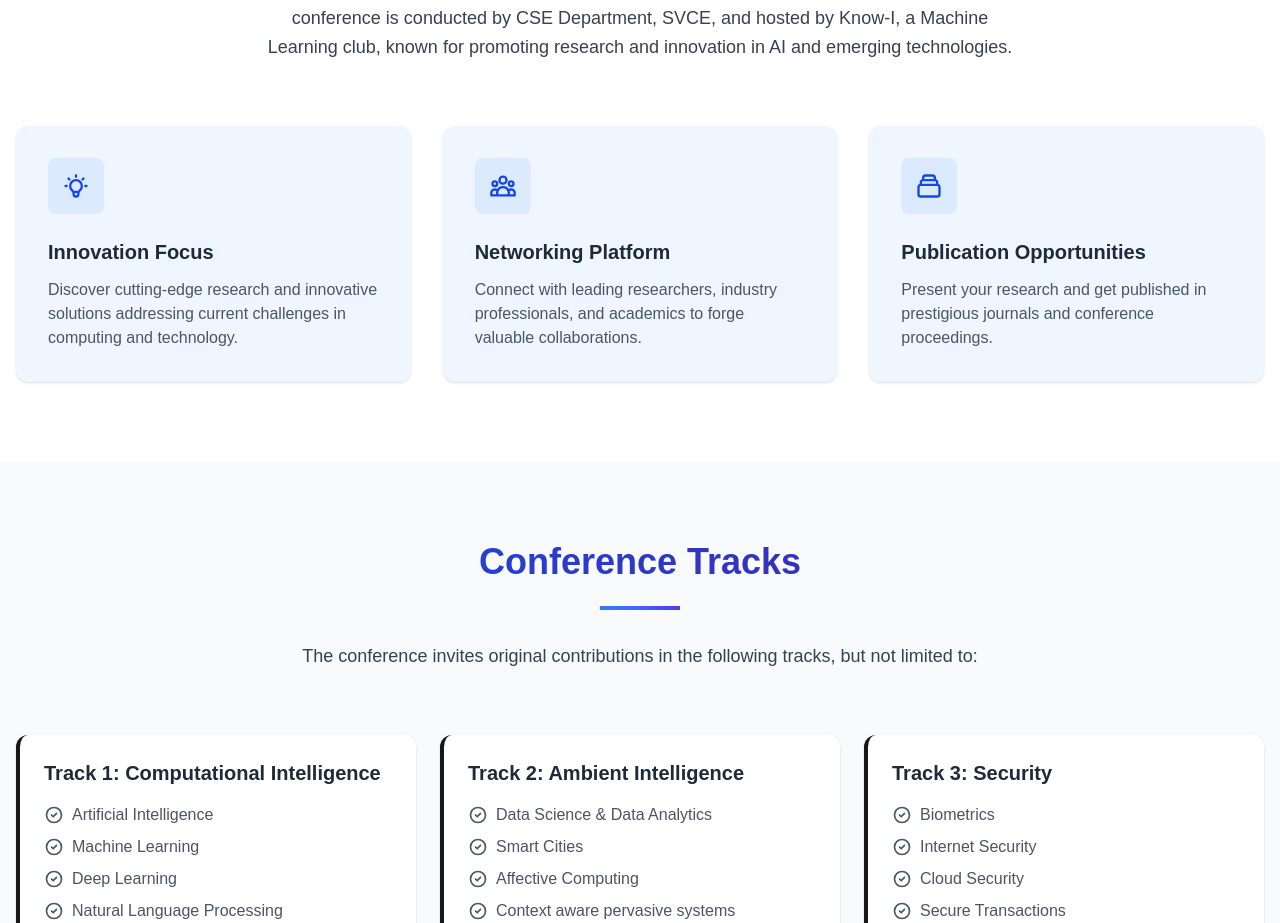
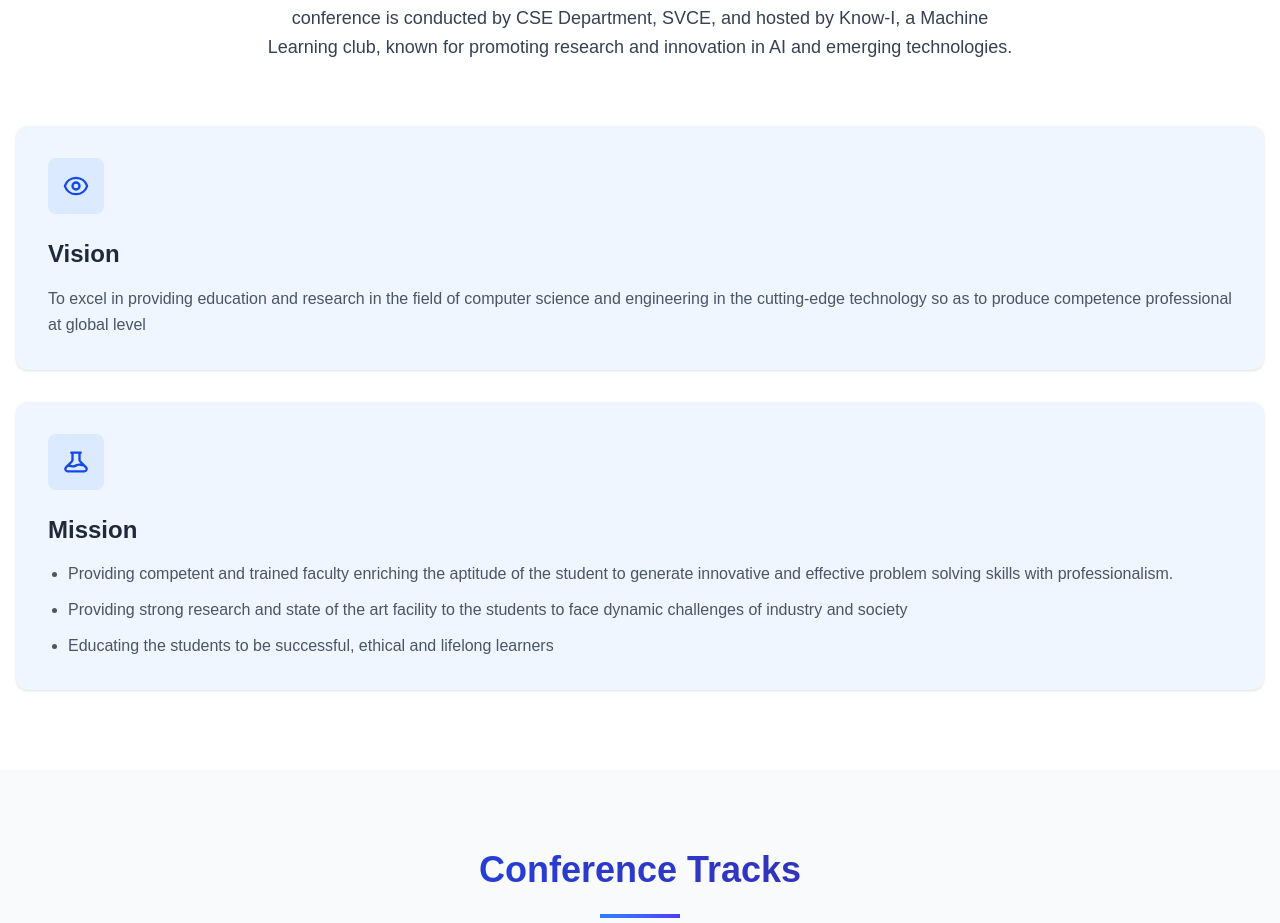
Before and after one commit to kartheesan05/ncic, a Next.js app: page / in a window 1280 px wide. Shown: the part 968-1891 px from the top of the page. Built offline with nearby package versions, Linux system fonts and the light colour scheme.

Commit message:
vision mission

```diff
--- a/src/app/page.jsx
+++ b/src/app/page.jsx
@@ -328,47 +328,47 @@ export default function Home() {
             </div>
 
             <motion.div
-              className="grid grid-cols-1 md:grid-cols-3 gap-8"
+              className="grid grid-cols-1 gap-8"
               variants={staggerContainer}
               initial="hidden"
               animate={aboutInView ? "visible" : "hidden"}
             >
-              {[
-                {
-                  icon: <svg xmlns="http://www.w3.org/2000/svg" fill="none" viewBox="0 0 24 24" stroke="currentColor" className="w-7 h-7">
-                    <path strokeLinecap="round" strokeLinejoin="round" strokeWidth={2} d="M9.663 17h4.673M12 3v1m6.364 1.636l-.707.707M21 12h-1M4 12H3m3.343-5.657l-.707-.707m2.828 9.9a5 5 0 117.072 0l-.548.547A3.374 3.374 0 0014 18.469V19a2 2 0 11-4 0v-.531c0-.895-.356-1.754-.988-2.386l-.548-.547z" />
-                  </svg>,
-                  title: "Innovation Focus",
-                  text: "Discover cutting-edge research and innovative solutions addressing current challenges in computing and technology."
-                },
-                {
-                  icon: <svg xmlns="http://www.w3.org/2000/svg" fill="none" viewBox="0 0 24 24" stroke="currentColor" className="w-7 h-7">
-                    <path strokeLinecap="round" strokeLinejoin="round" strokeWidth={2} d="M17 20h5v-2a3 3 0 00-5.356-1.857M17 20H7m10 0v-2c0-.656-.126-1.283-.356-1.857M7 20H2v-2a3 3 0 015.356-1.857M7 20v-2c0-.656.126-1.283.356-1.857m0 0a5.002 5.002 0 019.288 0M15 7a3 3 0 11-6 0 3 3 0 016 0zm6 3a2 2 0 11-4 0 2 2 0 014 0zM7 10a2 2 0 11-4 0 2 2 0 014 0z" />
-                  </svg>,
-                  title: "Networking Platform",
-                  text: "Connect with leading researchers, industry professionals, and academics to forge valuable collaborations."
-                },
-                {
-                  icon: <svg xmlns="http://www.w3.org/2000/svg" fill="none" viewBox="0 0 24 24" stroke="currentColor" className="w-7 h-7">
-                    <path strokeLinecap="round" strokeLinejoin="round" strokeWidth={2} d="M19 11H5m14 0a2 2 0 012 2v6a2 2 0 01-2 2H5a2 2 0 01-2-2v-6a2 2 0 012-2m14 0V9a2 2 0 00-2-2M5 11V9a2 2 0 012-2m0 0V5a2 2 0 012-2h6a2 2 0 012 2v2M7 7h10" />
-                  </svg>,
-                  title: "Publication Opportunities",
-                  text: "Present your research and get published in prestigious journals and conference proceedings."
-                }
-              ].map((feature, i) => (
+              {/* Vision Section */}
               <motion.div
-                  key={i}
                 className="bg-blue-50 rounded-xl p-8 shadow-sm hover:shadow-md transition duration-300"
                 variants={cardVariant}
                 whileHover={{ y: -10, boxShadow: "0 10px 25px -5px rgba(59, 130, 246, 0.2), 0 8px 10px -6px rgba(59, 130, 246, 0.1)" }}
               >
                 <div className="w-14 h-14 bg-blue-100 text-blue-700 rounded-lg flex items-center justify-center mb-6">
-                    {feature.icon}
+                  <svg xmlns="http://www.w3.org/2000/svg" fill="none" viewBox="0 0 24 24" stroke="currentColor" className="w-7 h-7">
+                    <path strokeLinecap="round" strokeLinejoin="round" strokeWidth={2} d="M15 12a3 3 0 11-6 0 3 3 0 016 0z" />
+                    <path strokeLinecap="round" strokeLinejoin="round" strokeWidth={2} d="M2.458 12C3.732 7.943 7.523 5 12 5c4.478 0 8.268 2.943 9.542 7-1.274 4.057-5.064 7-9.542 7-4.477 0-8.268-2.943-9.542-7z" />
+                  </svg>
                 </div>
-                  <h3 className="text-xl font-semibold mb-3 text-gray-800">{feature.title}</h3>
-                  <p className="text-gray-600">{feature.text}</p>
+                <h3 className="text-2xl font-semibold mb-4 text-gray-800">Vision</h3>
+                <p className="text-gray-600 leading-relaxed">
+                  To excel in providing education and research in the field of computer science and engineering in the cutting-edge technology so as to produce competence professional at global level
+                </p>
               </motion.div>
-              ))}
+
+              {/* Mission Section */}
+              <motion.div
+                className="bg-blue-50 rounded-xl p-8 shadow-sm hover:shadow-md transition duration-300"
+                variants={cardVariant}
+                whileHover={{ y: -10, boxShadow: "0 10px 25px -5px rgba(59, 130, 246, 0.2), 0 8px 10px -6px rgba(59, 130, 246, 0.1)" }}
+              >
+                <div className="w-14 h-14 bg-blue-100 text-blue-700 rounded-lg flex items-center justify-center mb-6">
+                  <svg xmlns="http://www.w3.org/2000/svg" fill="none" viewBox="0 0 24 24" stroke="currentColor" className="w-7 h-7">
+                    <path strokeLinecap="round" strokeLinejoin="round" strokeWidth={2} d="M19.428 15.428a2 2 0 00-1.022-.547l-2.387-.477a6 6 0 00-3.86.517l-.318.158a6 6 0 01-3.86.517L6.05 15.21a2 2 0 00-1.806.547M8 4h8l-1 1v5.172a2 2 0 00.586 1.414l5 5c1.26 1.26.367 3.414-1.415 3.414H4.828c-1.782 0-2.674-2.154-1.414-3.414l5-5A2 2 0 009 10.172V5L8 4z" />
+                  </svg>
+                </div>
+                <h3 className="text-2xl font-semibold mb-4 text-gray-800">Mission</h3>
+                <ul className="text-gray-600 space-y-3 list-disc pl-5">
+                  <li>Providing competent and trained faculty enriching the aptitude of the student to generate innovative and effective problem solving skills with professionalism.</li>
+                  <li>Providing strong research and state of the art facility to the students to face dynamic challenges of industry and society</li>
+                  <li>Educating the students to be successful, ethical and lifelong learners</li>
+                </ul>
+              </motion.div>
             </motion.div>
           </div>
         </motion.section>
```
Lines whose indentation alone changed are shown as unchanged.
